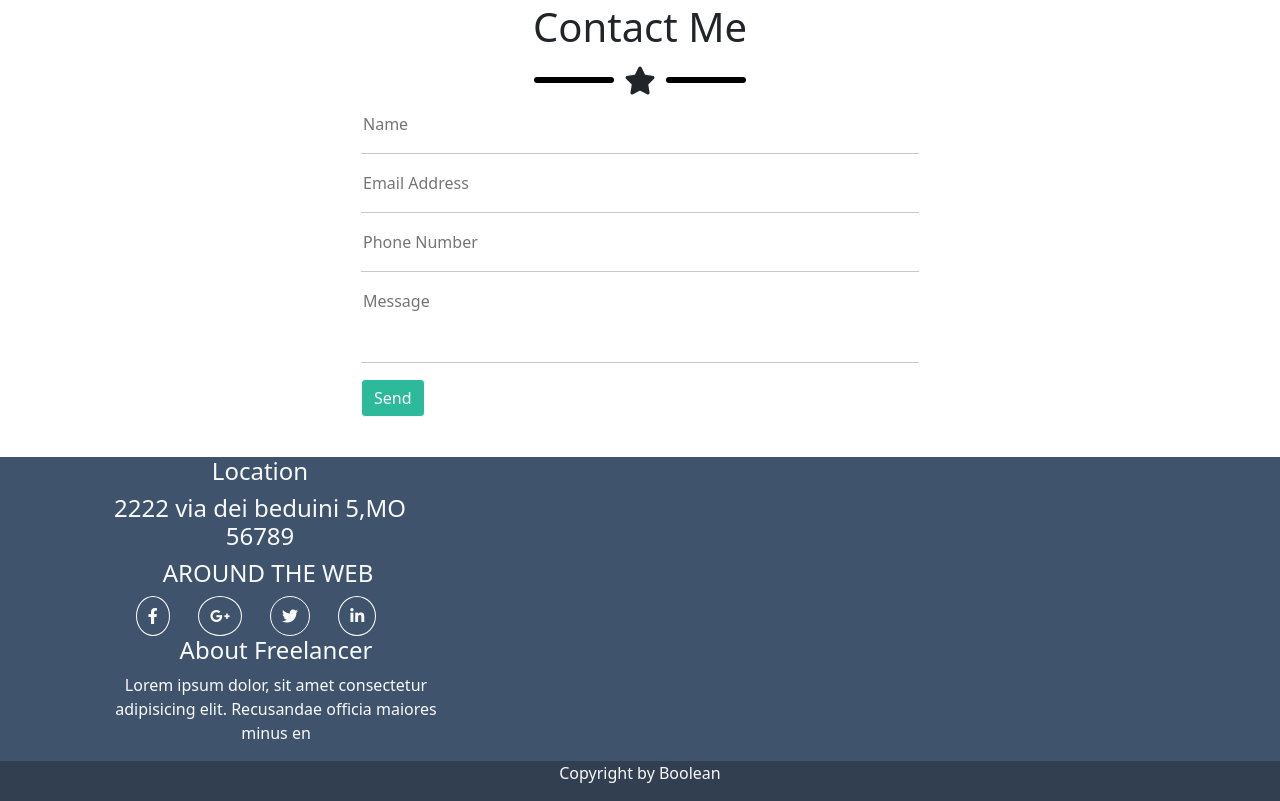
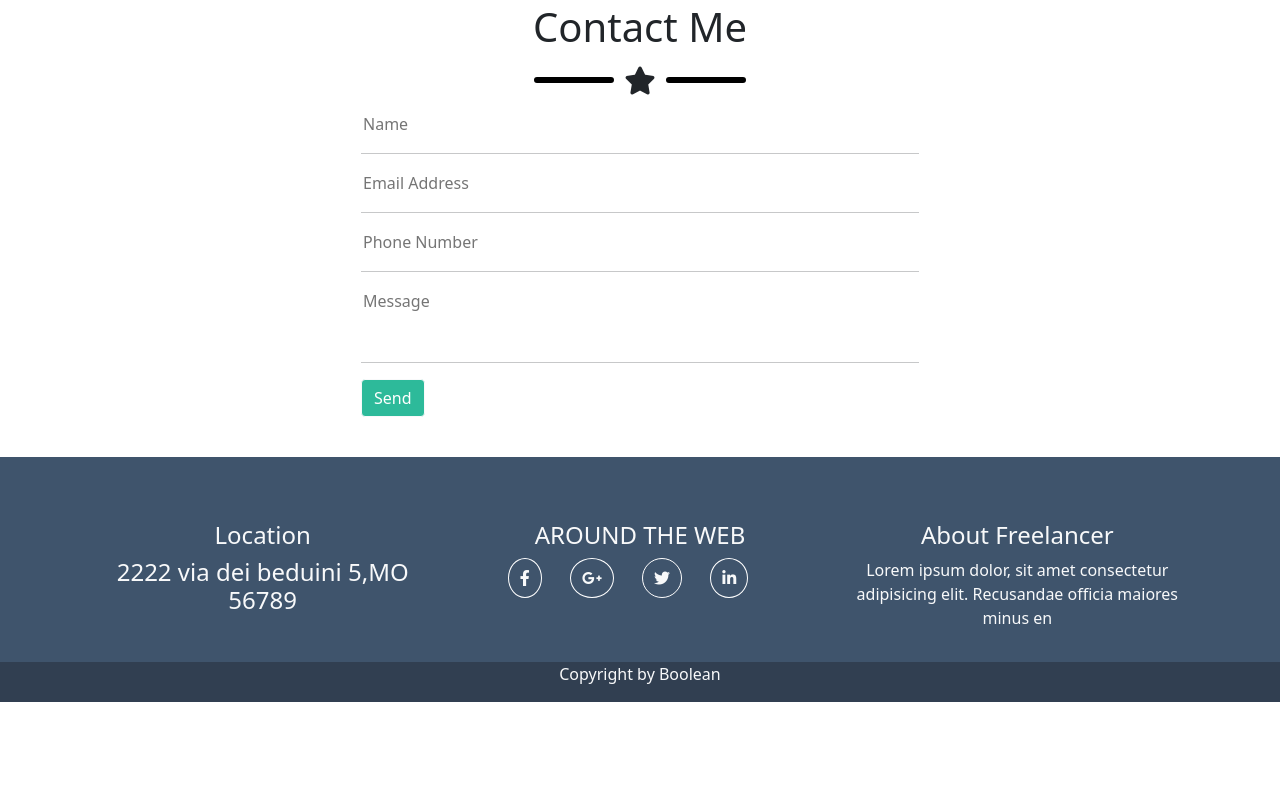
Before and after one commit to GiuseppeSU/html-css-bootstrap-freelancer, a plain HTML site: page index.html in a window 1280 px wide. Shown: the part 1641-2442 px from the top of the page. After the commit the page ends 2343 px from the top, so only its background shows below. Drawn offline with nearby package versions, Linux system fonts and the light colour scheme.

Commit message:
Fine struttura eserczio e inizio hover

```diff
--- a/index.html
+++ b/index.html
@@ -181,42 +181,28 @@
   <footer>
 
     <section class="text-center ms_footer_top ms_footer_color">
-      <div class="container text-light">
-        <div class="row">
-          <div class="col-12 col-md-4 col-lg-4">
+      <div class="container text-light p-3">
+        <div class="row ">
+          <div class="col-12 col-md-4 mt-5">
             <h4>Location</h4>
             <h4>2222 via dei beduini 5,MO 56789</h4>
           </div>
-      </div>
 
-
-      <div class="text-light container">
-        <div class="row">
-          <div class="col-12 col-md-4 col-lg-4">
-          <h4>AROUND THE WEB</h4>
-          <div class="container">
+          <div class="col-12 col-md-4 mt-5">
+            <h4>AROUND THE WEB</h4>
             <i class="fa-brands fa-facebook-f me-4 ms_border_circle"></i>
             <i class="fa-brands fa-google-plus-g me-4 ms_border_circle"></i>
             <i class="fa-brands fa-twitter me-4 ms_border_circle"></i>
             <i class="fa-brands fa-linkedin-in me-4 ms_border_circle"></i>
           </div>
-        </div>
 
-      </div>
-
-
-      <div class="text-light container">
-        <div class="row">
-          <div class="col-12 col-md-4 col-lg-4">
+          <div class="col-12 col-md-4 mt-5">
             <h4>About Freelancer</h4>
             <p>Lorem ipsum dolor, sit amet consectetur adipisicing elit. Recusandae officia maiores minus en</p>
-
           </div>
         </div>
-
       </div>
-    </div>
-  </section>
+    </section>
 
 
 
```
